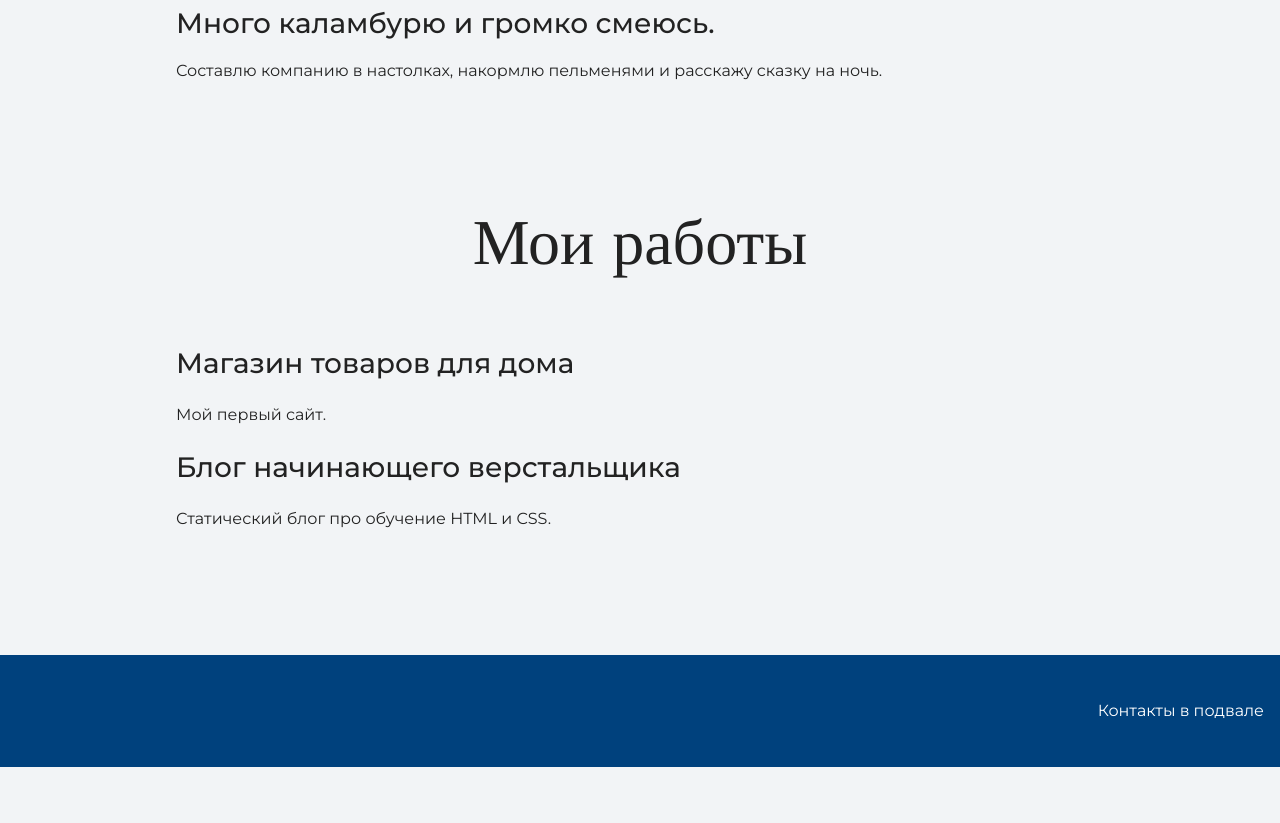
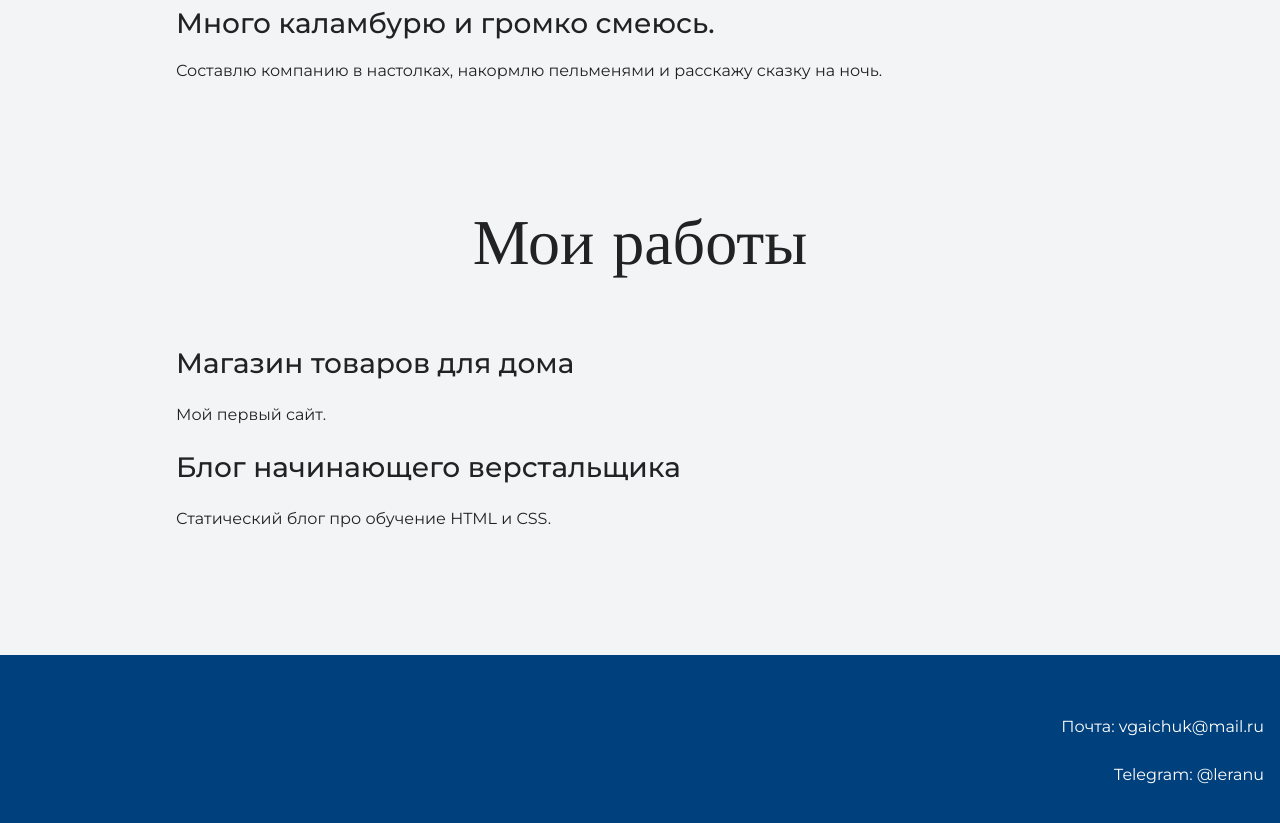
Before and after one commit to Totdub/my-site, a plain HTML site: page index.html in a window 1280 px wide. Shown: the part 1365-2188 px from the top of the page. Before the commit the page ends 2132 px from the top, so only its background shows below. Drawn offline with nearby package versions, Linux system fonts and the light colour scheme.

Commit message:
Контакты в подвале

```diff
--- a/index.html
+++ b/index.html
@@ -48,7 +48,10 @@
 
     <footer class="page-footer">
       <div class="container">
-      Контакты в подвале
+        <p>Почта: vgaichuk@mail.ru
+        </p>
+          <p>Telegram: @leranu
+        </p>
       </div>
     </footer>
   </body>
```
